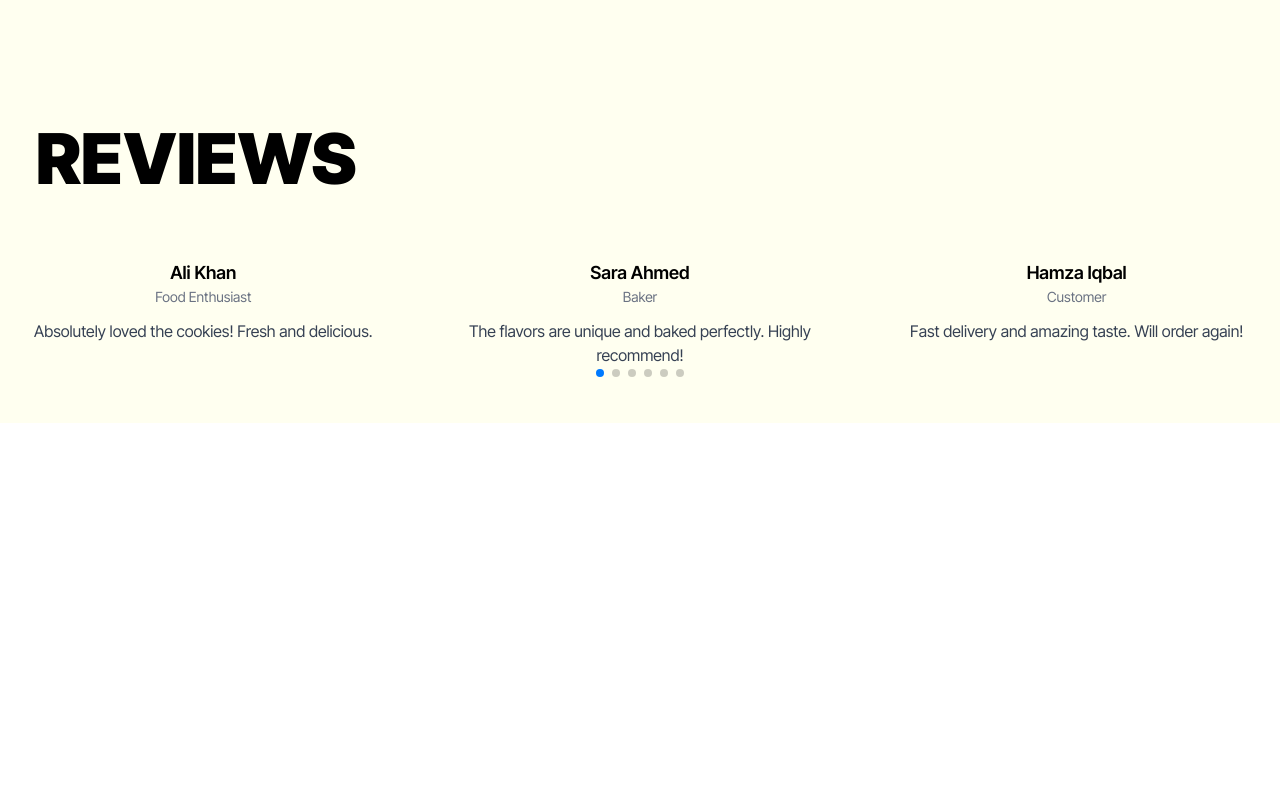
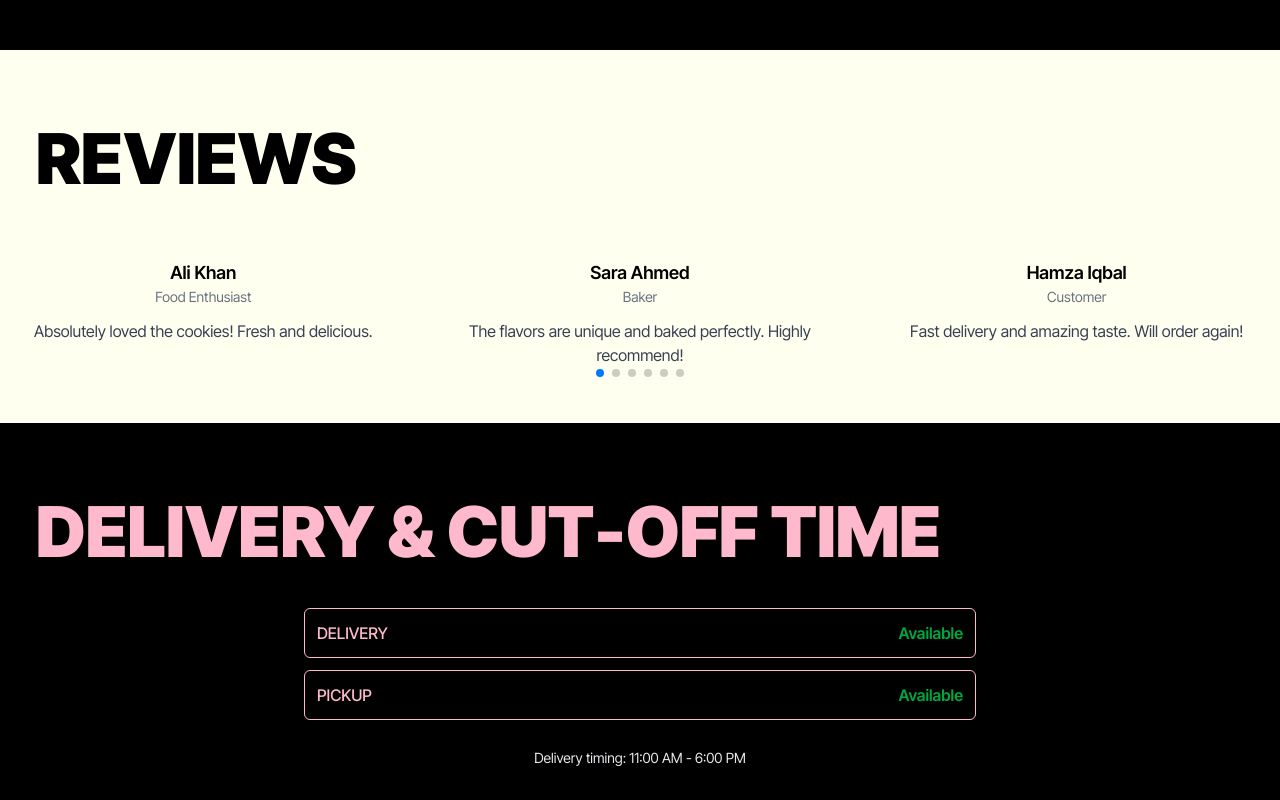
Before and after one commit to mussadiqkhan6886/chunkd, a Next.js app: page / in a window 1280 px wide. Shown: the part 5162-5962 px from the top of the page. Before the commit the page ends 5585 px from the top, so only its background shows below. Built offline with nearby package versions, Linux system fonts and the light colour scheme.

Commit message:
now singup to mail

```diff
--- a/sections/InstagramGrid.tsx
+++ b/sections/InstagramGrid.tsx
@@ -8,7 +8,7 @@ const InstagramGrid = () => {
 
 
   return (
-    <section className='width px-10'>
+    <section className='width bg-black text-white px-10'>
       <h2 className='sectionTitle'>Media</h2>
       <Masonry
         items={items}
--- a/sections/Timing.tsx
+++ b/sections/Timing.tsx
@@ -1,11 +1,51 @@
-import React from 'react'
+'use client';
 
-const Timing = () => {
+import React, { useEffect, useState } from 'react';
+
+const DeliveryTiming = () => {
+  const [currentTime, setCurrentTime] = useState(new Date());
+  const deliveryStartHour = 11; // 11 AM
+  const deliveryEndHour = 18; // 6 PM
+
+  useEffect(() => {
+    const timer = setInterval(() => setCurrentTime(new Date()), 1000 * 60); // update every minute
+    return () => clearInterval(timer);
+  }, []);
+
+  const isOpen =
+    currentTime.getHours() >= deliveryStartHour &&
+    currentTime.getHours() < deliveryEndHour;
+
   return (
-    <section>
+    <section className="width bg-black text-soft">
+      <h2 className="sectionTitle">Delivery & Cut-off Time</h2>
+      <div className="flex flex-col max-w-2xl mx-auto items-center gap-3">
+        <div className="flex w-full justify-between items-center p-3 border rounded-md">
+          <span className='uppercase font-medium'>Delivery</span>
+          <span
+            className={`font-semibold ${
+              isOpen ? 'text-green-600' : 'text-red-500'
+            }`}
+          >
+            {isOpen ? 'Available' : 'Unavailable'}
+          </span>
+        </div>
+        <div className="flex w-full justify-between items-center p-3 border rounded-md">
+          <span className='uppercase font-medium'>Pickup</span>
+          <span
+            className={`font-semibold ${
+              isOpen ? 'text-green-600' : 'text-red-500'
+            }`}
+          >
+            {isOpen ? 'Available' : 'Unavailable'}
+          </span>
+        </div>
+      </div>
+      <p className="mt-2 text-center pt-5 text-sm text-gray-200">
+        Delivery timing: 11:00 AM - 6:00 PM
+      </p>
+    </section>
+  );
+};
 
-    </section>
-  )
-}
-
-export default Timing
+export default DeliveryTiming;
```
